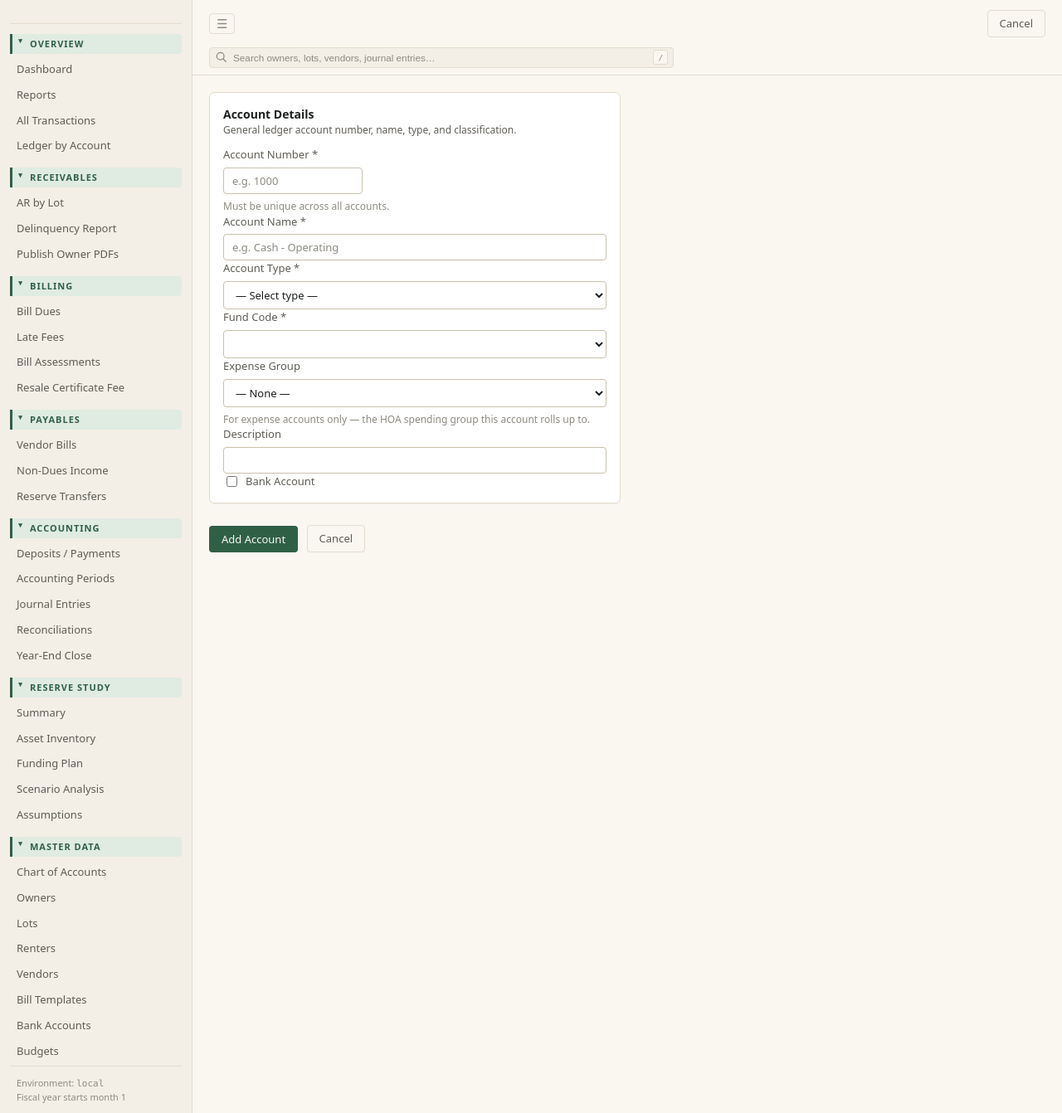
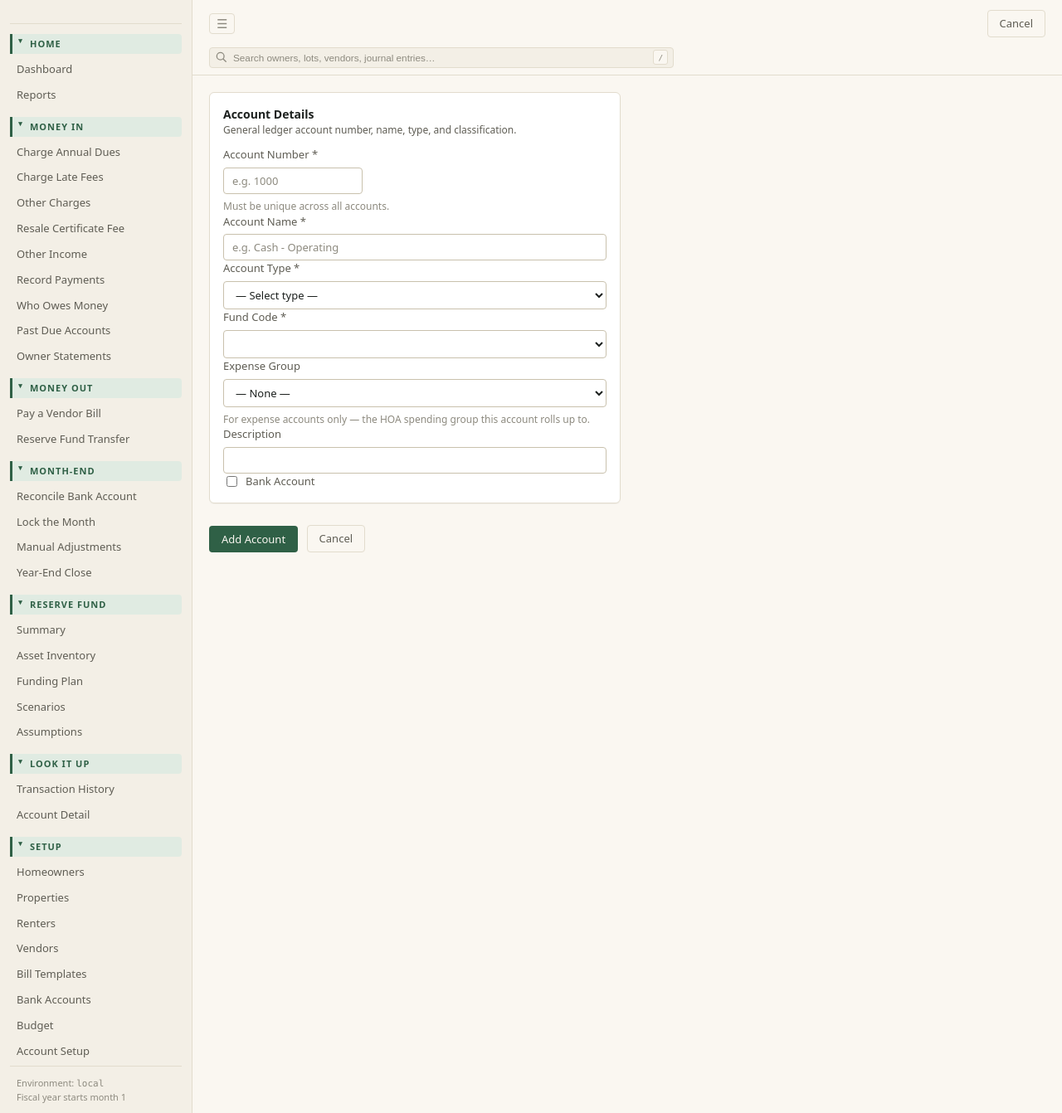
Before and after one commit to dweilert/hoa-accounting-tauri, a Python web app: template src/hoa_accounting/web/templates/account_form.html in a window 1280 px wide. Shown: the whole page at 83% size. Run offline with Jinja, Linux system fonts and the light colour scheme; the template is opened without the code that fills it, so the values that code supplies are empty.

Commit message:
Redesign nav for non-accountant treasurers
Replace accounting jargon with plain-English labels that match how a
treasurer thinks about their job:

- Overview → Home (Dashboard, Reports only)
- Receivables + Billing → Money In (Charge Dues, Late Fees, Other
  Charges, Record Payments, Who Owes Money, Past Due Accounts, etc.)
- Payables → Money Out (Pay a Vendor Bill, Reserve Fund Transfer)
- Accounting → Month-End (Reconcile Bank Account, Lock the Month,
  Manual Adjustments, Year-End Close)
- Reserve Study → Reserve Fund
- New: Look It Up (Transaction History, Account Detail)
- Master Data → Setup (Homeowners, Properties, Account Setup, etc.)
- System → Admin (Preferences, Activity Log, Export/Backup, Technical)

Co-Authored-By: Claude Sonnet 4.6 <noreply@anthropic.com>

```diff
--- a/src/hoa_accounting/web/templates/base.html
+++ b/src/hoa_accounting/web/templates/base.html
@@ -33,14 +33,15 @@
       </div>
 
       <div class="sidebar__body">
-      <div class="sidebar__section" data-section="overview">
+      {# ── Home ────────────────────────────────────────────────────────── #}
+      <div class="sidebar__section" data-section="home">
         <button type="button" class="sidebar__section-header"
-                data-toggle-section="overview"
-                aria-expanded="true" aria-controls="sidebar-overview">
+                data-toggle-section="home"
+                aria-expanded="true" aria-controls="sidebar-home">
           <span class="sidebar__chevron" aria-hidden="true">▸</span>
-          <span>Overview</span>
+          <span>Home</span>
         </button>
-        <ul class="sidebar__nav" id="sidebar-overview">
+        <ul class="sidebar__nav" id="sidebar-home">
           <li>
             <a href="/"
                class="sidebar__link{% if active_nav == 'home' %} sidebar__link--active{% endif %}">
@@ -53,74 +54,34 @@
               Reports
             </a>
           </li>
-          <li>
-            <a href="/ledger/transactions"
-               class="sidebar__link{% if page_key == 'all-transactions' %} sidebar__link--active{% endif %}">
-              All Transactions
-            </a>
-          </li>
-          <li>
-            <a href="/ledger/by-account"
-               class="sidebar__link{% if page_key == 'ledger-by-account' %} sidebar__link--active{% endif %}">
-              Ledger by Account
-            </a>
-          </li>
         </ul>
       </div>
 
-      <div class="sidebar__section" data-section="receivables">
+      {# ── Money In ─────────────────────────────────────────────────────── #}
+      <div class="sidebar__section" data-section="money-in">
         <button type="button" class="sidebar__section-header"
-                data-toggle-section="receivables"
-                aria-expanded="true" aria-controls="sidebar-receivables">
+                data-toggle-section="money-in"
+                aria-expanded="true" aria-controls="sidebar-money-in">
           <span class="sidebar__chevron" aria-hidden="true">▸</span>
-          <span>Receivables</span>
+          <span>Money In</span>
         </button>
-        <ul class="sidebar__nav" id="sidebar-receivables">
-          <li>
-            <a href="/ar/lots"
-               class="sidebar__link{% if page_key == 'ar-lots' %} sidebar__link--active{% endif %}">
-              AR by Lot
-            </a>
-          </li>
-          <li>
-            <a href="/delinquency-report"
-               class="sidebar__link{% if page_key == 'delinquency-report' %} sidebar__link--active{% endif %}">
-              Delinquency Report
-            </a>
-          </li>
-          <li>
-            <a href="/batch-pdf"
-               class="sidebar__link{% if page_key == 'batch-pdf' %} sidebar__link--active{% endif %}">
-              Publish Owner PDFs
-            </a>
-          </li>
-        </ul>
-      </div>
-
-      <div class="sidebar__section" data-section="billing">
-        <button type="button" class="sidebar__section-header"
-                data-toggle-section="billing"
-                aria-expanded="true" aria-controls="sidebar-billing">
-          <span class="sidebar__chevron" aria-hidden="true">▸</span>
-          <span>Billing</span>
-        </button>
-        <ul class="sidebar__nav" id="sidebar-billing">
+        <ul class="sidebar__nav" id="sidebar-money-in">
           <li>
             <a href="/dues-billing"
                class="sidebar__link{% if page_key == 'bill-dues' %} sidebar__link--active{% endif %}">
-              Bill Dues
+              Charge Annual Dues
             </a>
           </li>
           <li>
             <a href="/late-fees"
                class="sidebar__link{% if page_key == 'late-fees' %} sidebar__link--active{% endif %}">
-              Late Fees
+              Charge Late Fees
             </a>
           </li>
           <li>
             <a href="/assessments/bill"
                class="sidebar__link{% if page_key == 'bill-assessments' %} sidebar__link--active{% endif %}">
-              Bill Assessments
+              Other Charges
             </a>
           </li>
           <li>
@@ -129,68 +90,88 @@
               Resale Certificate Fee
             </a>
           </li>
+          <li>
+            <a href="/income"
+               class="sidebar__link{% if page_key == 'income' %} sidebar__link--active{% endif %}">
+              Other Income
+            </a>
+          </li>
+          <li>
+            <a href="/deposits"
+               class="sidebar__link{% if page_key == 'deposits' %} sidebar__link--active{% endif %}">
+              Record Payments
+            </a>
+          </li>
+          <li>
+            <a href="/ar/lots"
+               class="sidebar__link{% if page_key == 'ar-lots' %} sidebar__link--active{% endif %}">
+              Who Owes Money
+            </a>
+          </li>
+          <li>
+            <a href="/delinquency-report"
+               class="sidebar__link{% if page_key == 'delinquency-report' %} sidebar__link--active{% endif %}">
+              Past Due Accounts
+            </a>
+          </li>
+          <li>
+            <a href="/batch-pdf"
+               class="sidebar__link{% if page_key == 'batch-pdf' %} sidebar__link--active{% endif %}">
+              Owner Statements
+            </a>
+          </li>
         </ul>
       </div>
 
-      <div class="sidebar__section" data-section="payables">
+      {# ── Money Out ────────────────────────────────────────────────────── #}
+      <div class="sidebar__section" data-section="money-out">
         <button type="button" class="sidebar__section-header"
-                data-toggle-section="payables"
-                aria-expanded="true" aria-controls="sidebar-payables">
+                data-toggle-section="money-out"
+                aria-expanded="true" aria-controls="sidebar-money-out">
           <span class="sidebar__chevron" aria-hidden="true">▸</span>
-          <span>Payables</span>
+          <span>Money Out</span>
         </button>
-        <ul class="sidebar__nav" id="sidebar-payables">
+        <ul class="sidebar__nav" id="sidebar-money-out">
           <li>
             <a href="/vendor-bills"
                class="sidebar__link{% if page_key == 'vendor-bills' %} sidebar__link--active{% endif %}">
-              Vendor Bills
-            </a>
-          </li>
-          <li>
-            <a href="/income"
-               class="sidebar__link{% if page_key == 'income' %} sidebar__link--active{% endif %}">
-              Non-Dues Income
+              Pay a Vendor Bill
             </a>
           </li>
           <li>
             <a href="/reserve-transfers"
                class="sidebar__link{% if page_key == 'reserve-transfers' %} sidebar__link--active{% endif %}">
-              Reserve Transfers
+              Reserve Fund Transfer
             </a>
           </li>
         </ul>
       </div>
 
-      <div class="sidebar__section" data-section="accounting">
+      {# ── Month-End ────────────────────────────────────────────────────── #}
+      <div class="sidebar__section" data-section="month-end">
         <button type="button" class="sidebar__section-header"
-                data-toggle-section="accounting"
-                aria-expanded="true" aria-controls="sidebar-accounting">
+                data-toggle-section="month-end"
+                aria-expanded="true" aria-controls="sidebar-month-end">
           <span class="sidebar__chevron" aria-hidden="true">▸</span>
-          <span>Accounting</span>
+          <span>Month-End</span>
         </button>
-        <ul class="sidebar__nav" id="sidebar-accounting">
+        <ul class="sidebar__nav" id="sidebar-month-end">
           <li>
-            <a href="/deposits"
-               class="sidebar__link{% if page_key == 'deposits' %} sidebar__link--active{% endif %}">
-              Deposits / Payments
+            <a href="/reconciliations"
+               class="sidebar__link{% if page_key == 'reconciliations' %} sidebar__link--active{% endif %}">
+              Reconcile Bank Account
             </a>
           </li>
           <li>
             <a href="/accounting-periods"
                class="sidebar__link{% if page_key == 'accounting-periods' %} sidebar__link--active{% endif %}">
-              Accounting Periods
+              Lock the Month
             </a>
           </li>
           <li>
             <a href="/journal-entries"
                class="sidebar__link{% if page_key == 'journal-entries' %} sidebar__link--active{% endif %}">
-              Journal Entries
-            </a>
-          </li>
-          <li>
-            <a href="/reconciliations"
-               class="sidebar__link{% if page_key == 'reconciliations' %} sidebar__link--active{% endif %}">
-              Reconciliations
+              Manual Adjustments
             </a>
           </li>
           <li>
@@ -202,14 +183,15 @@
         </ul>
       </div>
 
-      <div class="sidebar__section" data-section="reserve-study">
+      {# ── Reserve Fund ─────────────────────────────────────────────────── #}
+      <div class="sidebar__section" data-section="reserve-fund">
         <button type="button" class="sidebar__section-header"
-                data-toggle-section="reserve-study"
-                aria-expanded="true" aria-controls="sidebar-reserve-study">
+                data-toggle-section="reserve-fund"
+                aria-expanded="true" aria-controls="sidebar-reserve-fund">
           <span class="sidebar__chevron" aria-hidden="true">▸</span>
-          <span>Reserve Study</span>
+          <span>Reserve Fund</span>
         </button>
-        <ul class="sidebar__nav" id="sidebar-reserve-study">
+        <ul class="sidebar__nav" id="sidebar-reserve-fund">
           <li>
             <a href="/reserve-study"
                class="sidebar__link{% if active_nav == 'reserve-study' and page_key == 'reserve-study' %} sidebar__link--active{% endif %}">
@@ -231,7 +213,7 @@
           <li>
             <a href="/reserve-study/scenarios"
                class="sidebar__link{% if page_key == 'reserve-scenarios' %} sidebar__link--active{% endif %}">
-              Scenario Analysis
+              Scenarios
             </a>
           </li>
           <li>
@@ -243,30 +225,49 @@
         </ul>
       </div>
 
-      <div class="sidebar__section" data-section="master-data">
+      {# ── Look It Up ───────────────────────────────────────────────────── #}
+      <div class="sidebar__section" data-section="lookup">
         <button type="button" class="sidebar__section-header"
-                data-toggle-section="master-data"
-                aria-expanded="true" aria-controls="sidebar-master-data">
+                data-toggle-section="lookup"
+                aria-expanded="true" aria-controls="sidebar-lookup">
           <span class="sidebar__chevron" aria-hidden="true">▸</span>
-          <span>Master Data</span>
+          <span>Look It Up</span>
         </button>
-        <ul class="sidebar__nav" id="sidebar-master-data">
+        <ul class="sidebar__nav" id="sidebar-lookup">
           <li>
-            <a href="/accounts"
-               class="sidebar__link{% if active_nav == 'master-data' and page_key == 'accounts' %} sidebar__link--active{% endif %}">
-              Chart of Accounts
+            <a href="/ledger/transactions"
+               class="sidebar__link{% if page_key == 'all-transactions' %} sidebar__link--active{% endif %}">
+              Transaction History
             </a>
           </li>
           <li>
+            <a href="/ledger/by-account"
+               class="sidebar__link{% if page_key == 'ledger-by-account' %} sidebar__link--active{% endif %}">
+              Account Detail
+            </a>
+          </li>
+        </ul>
+      </div>
+
+      {# ── Setup ────────────────────────────────────────────────────────── #}
+      <div class="sidebar__section" data-section="setup">
+        <button type="button" class="sidebar__section-header"
+                data-toggle-section="setup"
+                aria-expanded="true" aria-controls="sidebar-setup">
+          <span class="sidebar__chevron" aria-hidden="true">▸</span>
+          <span>Setup</span>
+        </button>
+        <ul class="sidebar__nav" id="sidebar-setup">
+          <li>
             <a href="/owners"
                class="sidebar__link{% if active_nav == 'master-data' and page_key == 'owners' %} sidebar__link--active{% endif %}">
-              Owners
+              Homeowners
             </a>
           </li>
           <li>
             <a href="/lots"
                class="sidebar__link{% if active_nav == 'master-data' and page_key == 'lots' %} sidebar__link--active{% endif %}">
-              Lots
+              Properties
             </a>
           </li>
           <li>
@@ -296,12 +297,19 @@
           <li>
             <a href="/budgets"
                class="sidebar__link{% if active_nav == 'master-data' and page_key == 'budgets' %} sidebar__link--active{% endif %}">
-              Budgets
+              Budget
+            </a>
+          </li>
+          <li>
+            <a href="/accounts"
+               class="sidebar__link{% if active_nav == 'master-data' and page_key == 'accounts' %} sidebar__link--active{% endif %}">
+              Account Setup
             </a>
           </li>
         </ul>
       </div>
 
+      {# ── Guides ───────────────────────────────────────────────────────── #}
       <div class="sidebar__section" data-section="guides">
         <button type="button" class="sidebar__section-header"
                 data-toggle-section="guides"
@@ -325,48 +333,43 @@
         </ul>
       </div>
 
-      <div class="sidebar__section" data-section="system">
+      {# ── Admin ────────────────────────────────────────────────────────── #}
+      <div class="sidebar__section" data-section="admin">
         <button type="button" class="sidebar__section-header"
-                data-toggle-section="system"
-                aria-expanded="true" aria-controls="sidebar-system">
+                data-toggle-section="admin"
+                aria-expanded="true" aria-controls="sidebar-admin">
           <span class="sidebar__chevron" aria-hidden="true">▸</span>
-          <span>System</span>
+          <span>Admin</span>
         </button>
-        <ul class="sidebar__nav" id="sidebar-system">
+        <ul class="sidebar__nav" id="sidebar-admin">
           <li>
             <a href="/system-settings"
                class="sidebar__link{% if page_key == 'system-settings' %} sidebar__link--active{% endif %}">
-              System Settings
+              Preferences
             </a>
           </li>
           <li>
             <a href="/dashboard-config"
                class="sidebar__link{% if page_key == 'dashboard-config' %} sidebar__link--active{% endif %}">
-              Dashboard Config
+              Dashboard Layout
             </a>
           </li>
           <li>
             <a href="/opening-balances"
                class="sidebar__link{% if page_key == 'opening-balances' %} sidebar__link--active{% endif %}">
-              Opening Balances
+              Starting Balances
             </a>
           </li>
           <li>
             <a href="/admin/audit-log"
                class="sidebar__link{% if page_key == 'audit-log' %} sidebar__link--active{% endif %}">
-              Audit Log
-            </a>
-          </li>
-          <li>
-            <a href="/admin/database"
-               class="sidebar__link{% if page_key == 'database-admin' %} sidebar__link--active{% endif %}">
-              Database
+              Activity Log
             </a>
           </li>
           <li>
             <a href="/admin/export"
                class="sidebar__link{% if page_key == 'export' %} sidebar__link--active{% endif %}">
-              Export Data
+              Export / Backup
             </a>
           </li>
           <li>
@@ -378,14 +381,20 @@
           <li>
             <a href="/admin/gl-import"
                class="sidebar__link{% if page_key == 'gl-import' %} sidebar__link--active{% endif %}">
-              GL Transaction Import
+              Import GL Data
+            </a>
+          </li>
+          <li>
+            <a href="/admin/database"
+               class="sidebar__link{% if page_key == 'database-admin' %} sidebar__link--active{% endif %}">
+              Technical / Database
             </a>
           </li>
           {% if current_user and current_user.role == 'admin' %}
           <li>
             <a href="/system/users"
                class="sidebar__link{% if page_key == 'users' %} sidebar__link--active{% endif %}">
-              Local Users
+              Users
             </a>
           </li>
           <li>
```
